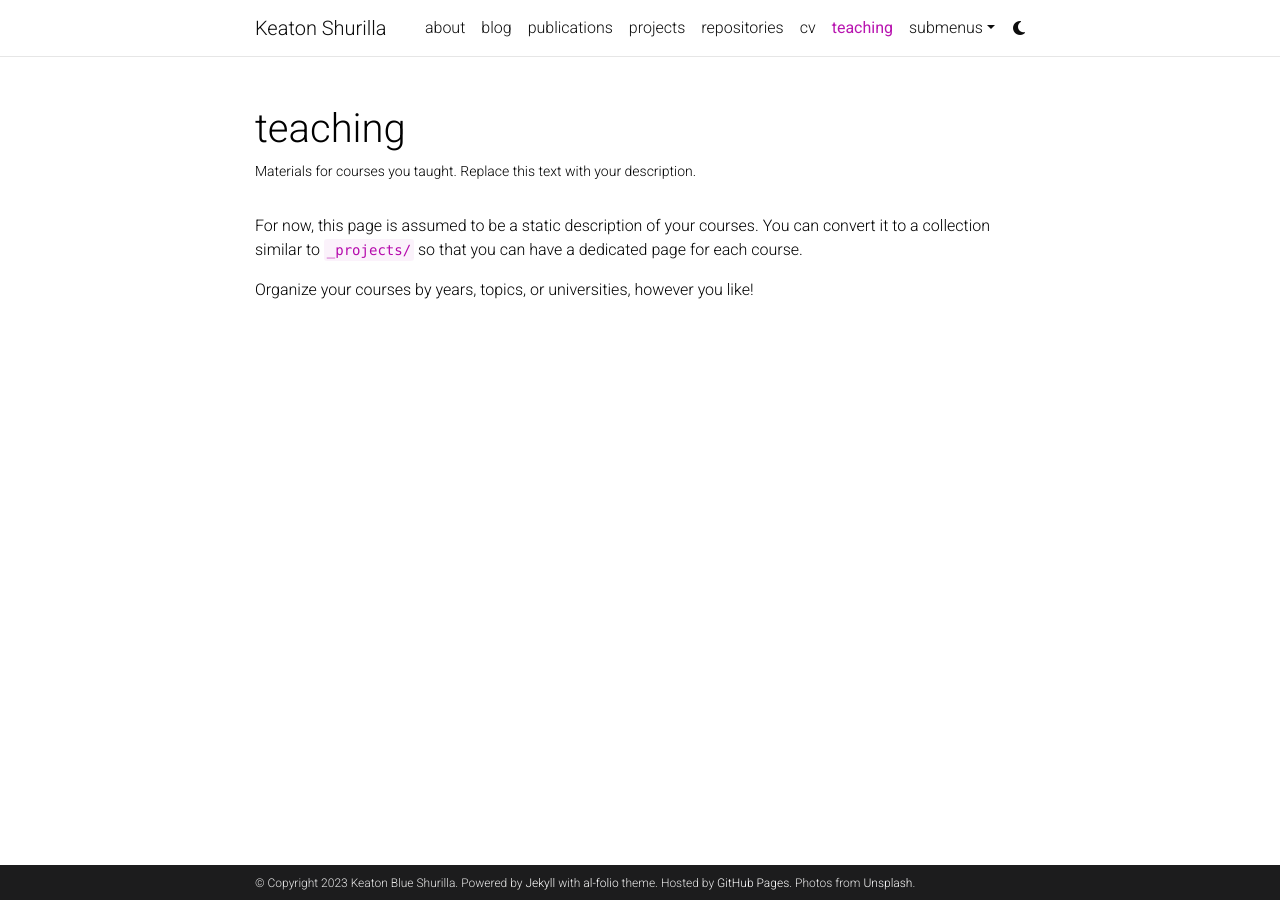
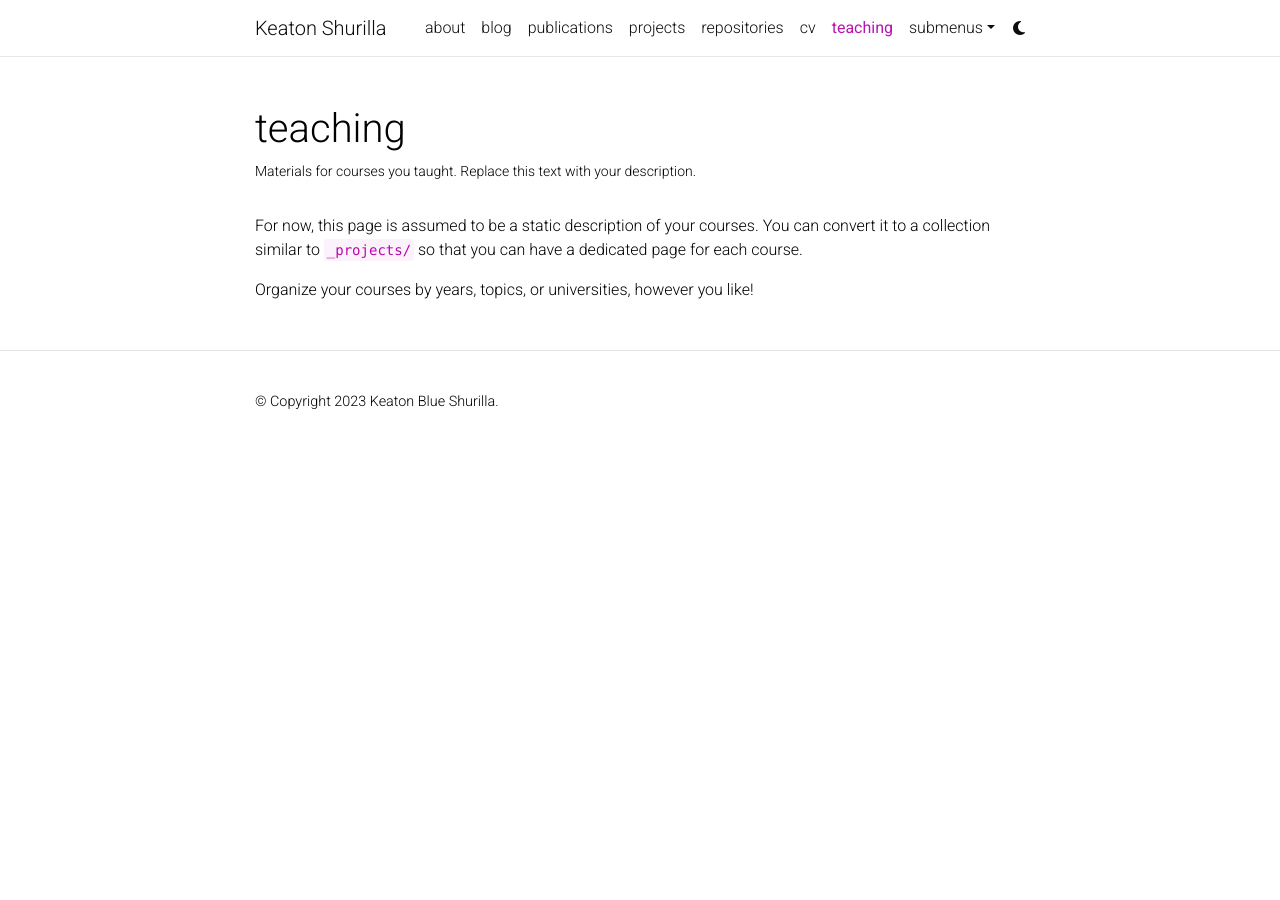
Before and after one commit to KeatonBlue/KeatonBlue.github.io, a Jekyll site: the page built from _pages/teaching.md, in a window 1280 px wide. Built offline with Jekyll 4.4.1, drawn with Linux system fonts in a browser that asks for light colours; comment, search, counter and statistics services are not loaded; a style sheet for code colours, icons or effects is not loaded.

Commit message:
Add socials, styling, etc

```diff
--- a/_config.yml
+++ b/_config.yml
@@ -10,9 +10,7 @@
 description: > # the ">" symbol means to ignore newlines until "footer_text:"
   A simple, whitespace theme for academics. Based on [*folio](https://github.com/bogoli/-folio) design.
 footer_text: >
-  Powered by <a href="https://jekyllrb.com/" target="_blank">Jekyll</a> with <a href="https://github.com/alshedivat/al-folio">al-folio</a> theme.
-  Hosted by <a href="https://pages.github.com/" target="_blank">GitHub Pages</a>.
-  Photos from <a href="https://unsplash.com" target="_blank">Unsplash</a>.
+
 keywords: jekyll, jekyll-theme, academic-website, portfolio-website  # add your own keywords or leave empty
 
 lang: en # the language of your site (for example: en, fr, cn, ru, etc.)
@@ -32,8 +30,8 @@
 highlight_theme_dark: native    # https://github.com/jwarby/jekyll-pygments-themes
 
 # repo color theme
-repo_theme_light: default       # https://github.com/anuraghazra/github-readme-stats/blob/master/themes/README.md
-repo_theme_dark: dark           # https://github.com/anuraghazra/github-readme-stats/blob/master/themes/README.md
+repo_theme_light: holi       # https://github.com/anuraghazra/github-readme-stats/blob/master/themes/README.md
+repo_theme_dark: swift           # https://github.com/anuraghazra/github-readme-stats/blob/master/themes/README.md
 repo_trophies:
   enabled: true
   theme_light: flat    # https://github.com/ryo-ma/github-profile-trophy
@@ -52,7 +50,7 @@
 # -----------------------------------------------------------------------------
 
 navbar_fixed: true
-footer_fixed: true
+footer_fixed: false
 
 # Dimensions
 max_width: 800px
@@ -71,13 +69,13 @@
 # Social integration
 # -----------------------------------------------------------------------------
 
-github_username: # your GitHub user name
+github_username: KeatonBlue # your GitHub user name
 gitlab_username: # your GitLab user name
-twitter_username: # your Twitter handle
+twitter_username: keatonshurilla # your Twitter handle
 mastodon_username: # your mastodon instance+username in the format instance.tld/@username
 linkedin_username: # your LinkedIn user name
 telegram_username: # your Telegram user name
-scholar_userid: # your Google Scholar ID
+scholar_userid: abEqp-MAAAAJ # your Google Scholar ID
 semanticscholar_id: # your Semantic Scholar ID
 whatsapp_number: # your WhatsApp number (full phone number in international format. Omit any zeroes, brackets, or dashes when adding the phone number in international format.)
 orcid_id: # your ORCID ID
@@ -107,7 +105,7 @@
 zotero_username: # your zotero username
 
 contact_note: >
-  You can even add a little note about which of these is the best way to reach you.
+  Feel free to send me an email.
 
 # -----------------------------------------------------------------------------
 # Analytics and search engine verification
```
